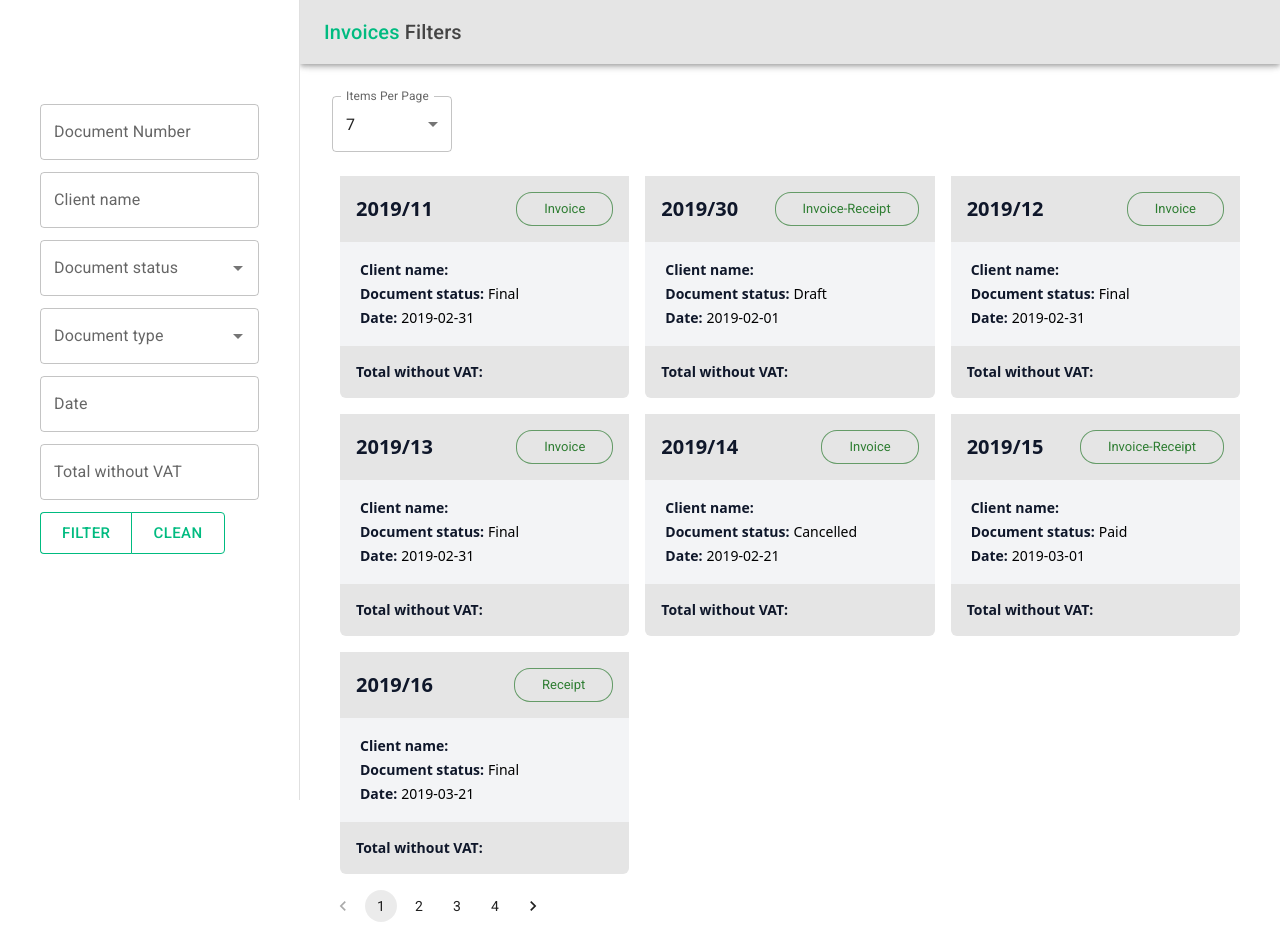
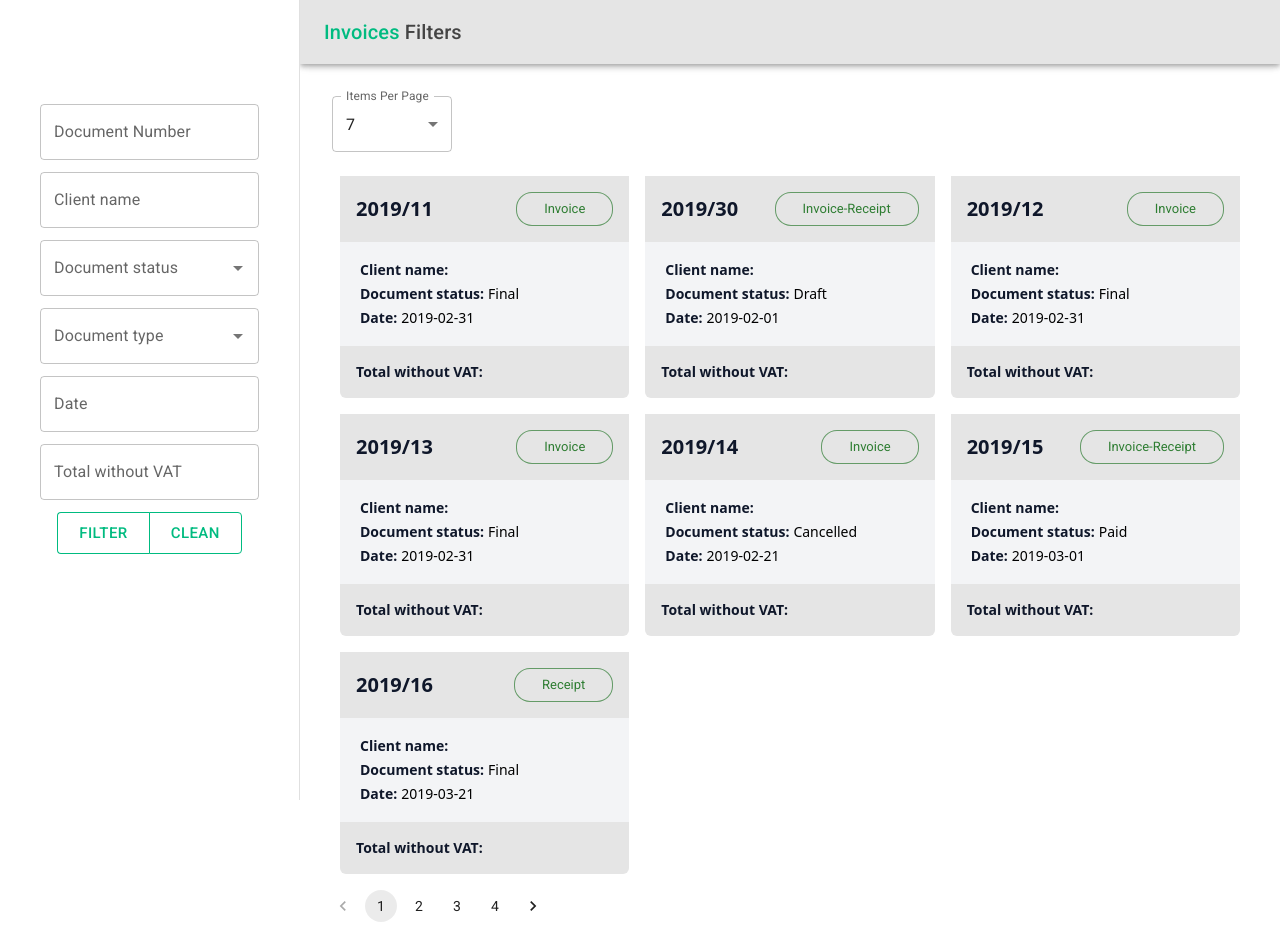
Before and after one commit to mateusturola/invoice-filter, a React (Create React App) app: page / in a window 1280 px wide. Built offline with nearby package versions, Linux system fonts and the light colour scheme.

Commit message:
feat: modify alignment of filter and clear fields buttons

```diff
--- a/src/Style/index.css
+++ b/src/Style/index.css
@@ -64,4 +64,8 @@ header span {
     @apply grid-cols-1;
   }
 }
+
+.MuiButtonGroup-root {
+  margin: auto;
+}
 /*# sourceMappingURL=index.css.map */
--- a/src/Style/index.scss
+++ b/src/Style/index.scss
@@ -56,4 +56,8 @@ header {
   }
 
 
-  }
+}
+
+.MuiButtonGroup-root {
+  margin: auto;
+}
```
Also changed, not shown: 1 other file (tests, documents, lock files or other folders).
